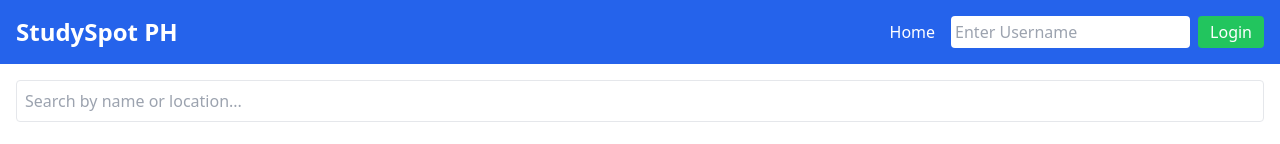
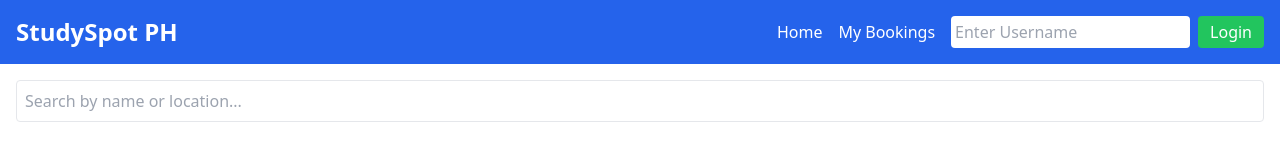
Before and after one commit to Eduard-K-A/midterm-project, a React (Vite) app in the folder midterm-project/: page / in a window 1280 px wide. Shown: the top 144 px of the page. Built offline with nearby package versions, Linux system fonts and the light colour scheme.

Commit message:
feat(nav): always show 'My Bookings' and prompt login when clicked by guest

```diff
--- a/midterm-project/src/components/Header.tsx
+++ b/midterm-project/src/components/Header.tsx
@@ -1,14 +1,22 @@
 import { useState } from 'react';
-import { Link } from 'react-router-dom';
+import { Link, useNavigate } from 'react-router-dom';
 import { useAuth } from '../contexts/AuthContext';
 
 export const Header: React.FC = () => {
   const { user, login, logout } = useAuth();
   const [username, setUsername] = useState('');
+  const navigate = useNavigate();
 
   const handleLogout = () => {
     logout();
     setUsername('');
+  };
+
+  const handleBookingsClick = (e: React.MouseEvent) => {
+    if (!user) {
+      e.preventDefault(); // stop navigation
+      alert('Please log in first');
+    }
   };
 
   return (
@@ -19,13 +27,23 @@ export const Header: React.FC = () => {
         </h1>
         <nav className="flex items-center space-x-4">
           <Link to="/" className="hover:underline">Home</Link>
+
+          {/* My Bookings always visible */}
+          <Link
+            to="/dashboard/my-bookings"
+            onClick={handleBookingsClick}
+            className="hover:underline"
+          >
+            My Bookings
+          </Link>
+
           {user ? (
             <>
-              <Link to="/dashboard/my-bookings" className="hover:underline">
-                My Bookings
-              </Link>
               <span>Welcome, {user.username}</span>
-              <button onClick={handleLogout} className="bg-red-500 px-3 py-1 rounded hover:bg-red-600">
+              <button
+                onClick={handleLogout}
+                className="bg-red-500 px-3 py-1 rounded hover:bg-red-600"
+              >
                 Logout
               </button>
             </>
@@ -43,7 +61,6 @@ export const Header: React.FC = () => {
                 className="bg-green-500 px-3 py-1 rounded hover:bg-green-600"
               >
                 Login
-
               </button>
             </div>
           )}
```
